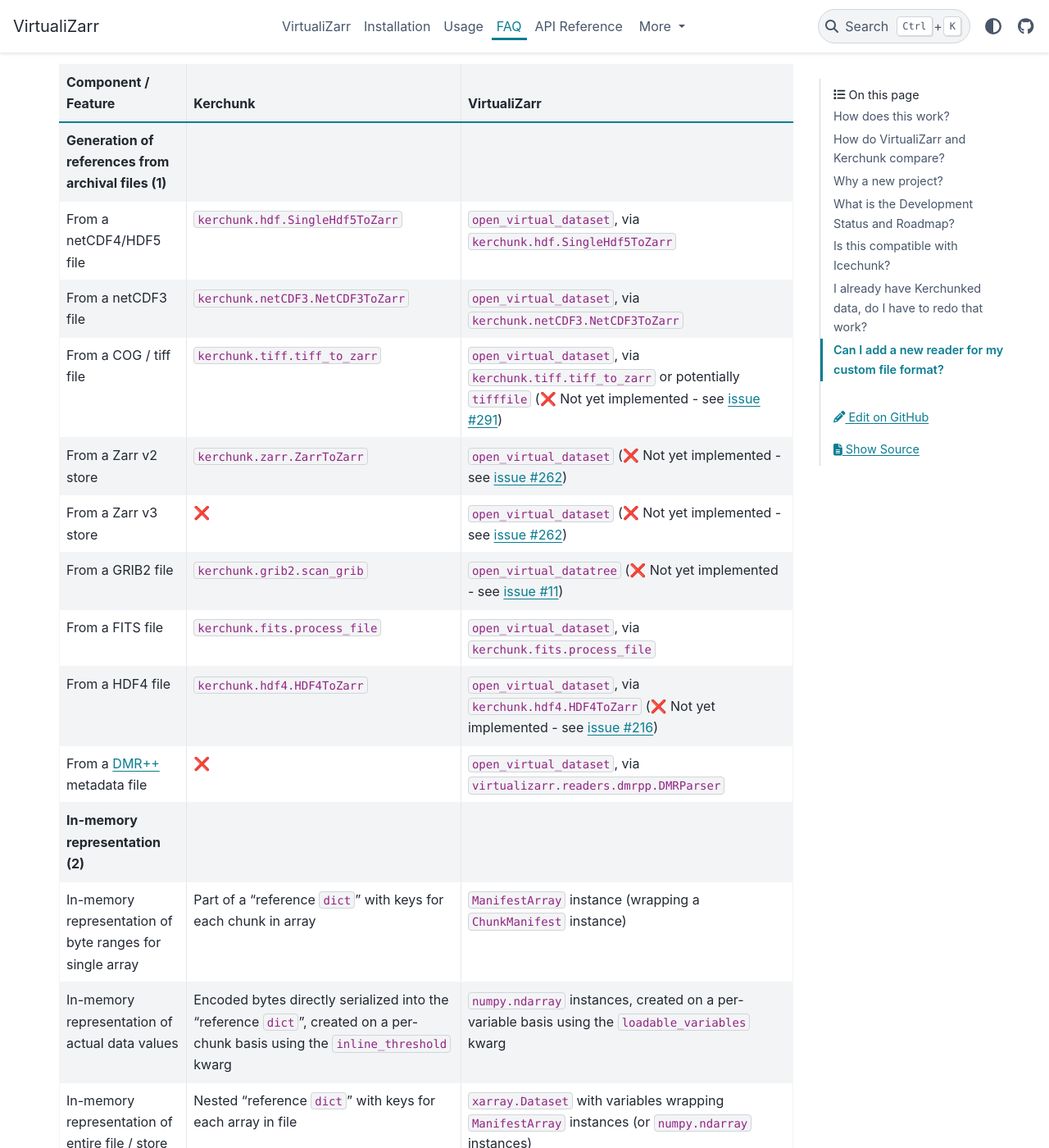
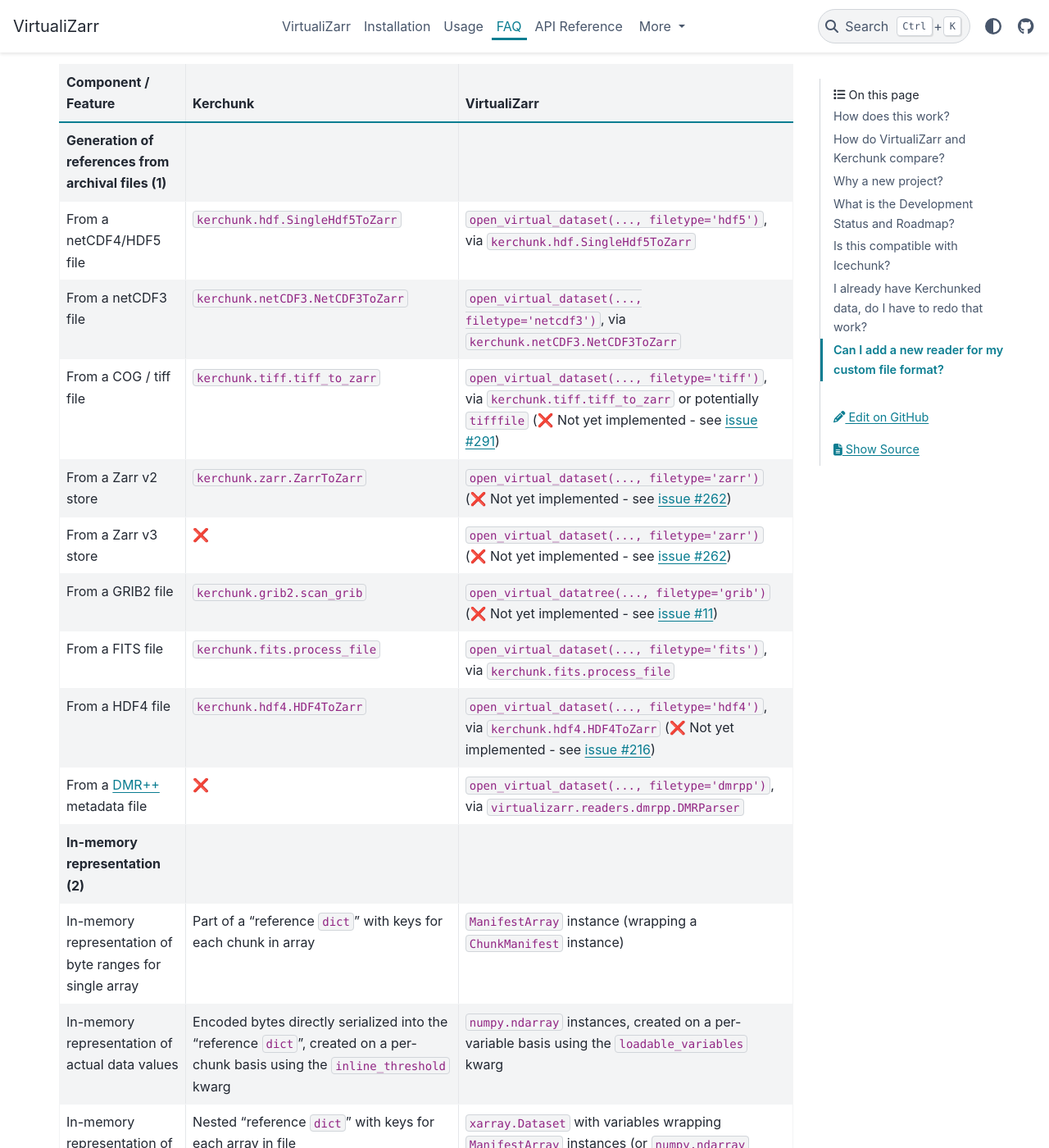
Before and after one commit to zarr-developers/VirtualiZarr, a Sphinx documentation site: the page built from docs/faq.md, in a window 1280 px wide and 1400 px high, scrolled down 1408 px. Shown: the whole window at 82% size. Built offline with Sphinx 7.4.7 and the PyData theme 0.15.4, drawn with Linux system fonts in a browser that asks for light colours.

Commit message:
specify filetype kwarg needed in open_virtual_dataset

```diff
--- a/docs/faq.md
+++ b/docs/faq.md
@@ -23,15 +23,15 @@ Users of kerchunk may find the following comparison table useful, which shows wh
 | Component / Feature                                                      | Kerchunk                                                                                                                            | VirtualiZarr                                                                                                                                     |
 | ------------------------------------------------------------------------ | ----------------------------------------------------------------------------------------------------------------------------------- | ------------------------------------------------------------------------------------------------------------------------------------------------ |
 | **Generation of references from archival files (1)**                     |                                                                                                                                     |                                                                                                                                                  |
-| From a netCDF4/HDF5 file                                                 | `kerchunk.hdf.SingleHdf5ToZarr`                                                                                                     | `open_virtual_dataset`, via `kerchunk.hdf.SingleHdf5ToZarr`                                                            |
-| From a netCDF3 file                                                      | `kerchunk.netCDF3.NetCDF3ToZarr`                                                                                                    | `open_virtual_dataset`, via `kerchunk.netCDF3.NetCDF3ToZarr`                                                                                     |
-| From a COG / tiff file                                                   | `kerchunk.tiff.tiff_to_zarr`                                                                                                        | `open_virtual_dataset`, via `kerchunk.tiff.tiff_to_zarr` or potentially `tifffile` (❌ Not yet implemented - see [issue #291](https://github.com/zarr-developers/VirtualiZarr/issues/291))                                                               |
-| From a Zarr v2 store                                                     | `kerchunk.zarr.ZarrToZarr`                                                                                                          | `open_virtual_dataset` (❌ Not yet implemented - see [issue #262](https://github.com/zarr-developers/VirtualiZarr/issues/262))                                                                                       |
-| From a Zarr v3 store                                                     | ❌                                                                                                          | `open_virtual_dataset` (❌ Not yet implemented - see [issue #262](https://github.com/zarr-developers/VirtualiZarr/issues/262))                                                                                       |
-| From a GRIB2 file                                                        | `kerchunk.grib2.scan_grib`                                                                                                          | `open_virtual_datatree` (❌ Not yet implemented - see [issue #11](https://github.com/zarr-developers/VirtualiZarr/issues/11))                                                                                |
-| From a FITS file                                                         | `kerchunk.fits.process_file`                                                                                                        | `open_virtual_dataset`, via `kerchunk.fits.process_file`                                                                                      |
-| From a HDF4 file                                                         | `kerchunk.hdf4.HDF4ToZarr`                                                                                                        | `open_virtual_dataset`, via `kerchunk.hdf4.HDF4ToZarr` (❌ Not yet implemented - see [issue #216](https://github.com/zarr-developers/VirtualiZarr/issues/216))                                                        |
-| From a [DMR++](https://opendap.github.io/DMRpp-wiki/DMRpp.html) metadata file                                                    | ❌                                                                                                        | `open_virtual_dataset`, via `virtualizarr.readers.dmrpp.DMRParser`                                                                                      |
+| From a netCDF4/HDF5 file                                                 | `kerchunk.hdf.SingleHdf5ToZarr`                                                                                                     | `open_virtual_dataset(..., filetype='hdf5')`, via `kerchunk.hdf.SingleHdf5ToZarr`                                                            |
+| From a netCDF3 file                                                      | `kerchunk.netCDF3.NetCDF3ToZarr`                                                                                                    | `open_virtual_dataset(..., filetype='netcdf3')`, via `kerchunk.netCDF3.NetCDF3ToZarr`                                                                                     |
+| From a COG / tiff file                                                   | `kerchunk.tiff.tiff_to_zarr`                                                                                                        | `open_virtual_dataset(..., filetype='tiff')`, via `kerchunk.tiff.tiff_to_zarr` or potentially `tifffile` (❌ Not yet implemented - see [issue #291](https://github.com/zarr-developers/VirtualiZarr/issues/291))                                                               |
+| From a Zarr v2 store                                                     | `kerchunk.zarr.ZarrToZarr`                                                                                                          | `open_virtual_dataset(..., filetype='zarr')` (❌ Not yet implemented - see [issue #262](https://github.com/zarr-developers/VirtualiZarr/issues/262))                                                                                       |
+| From a Zarr v3 store                                                     | ❌                                                                                                          | `open_virtual_dataset(..., filetype='zarr')` (❌ Not yet implemented - see [issue #262](https://github.com/zarr-developers/VirtualiZarr/issues/262))                                                                                       |
+| From a GRIB2 file                                                        | `kerchunk.grib2.scan_grib`                                                                                                          | `open_virtual_datatree(..., filetype='grib')` (❌ Not yet implemented - see [issue #11](https://github.com/zarr-developers/VirtualiZarr/issues/11))                                                                                |
+| From a FITS file                                                         | `kerchunk.fits.process_file`                                                                                                        | `open_virtual_dataset(..., filetype='fits')`, via `kerchunk.fits.process_file`                                                                                      |
+| From a HDF4 file                                                         | `kerchunk.hdf4.HDF4ToZarr`                                                                                                        | `open_virtual_dataset(..., filetype='hdf4')`, via `kerchunk.hdf4.HDF4ToZarr` (❌ Not yet implemented - see [issue #216](https://github.com/zarr-developers/VirtualiZarr/issues/216))                                                        |
+| From a [DMR++](https://opendap.github.io/DMRpp-wiki/DMRpp.html) metadata file                                                    | ❌                                                                                                        | `open_virtual_dataset(..., filetype='dmrpp')`, via `virtualizarr.readers.dmrpp.DMRParser`                                                                                      |
 | **In-memory representation (2)**                                         |                                                                                                                                     |                                                                                                                                                  |
 | In-memory representation of byte ranges for single array                 | Part of a "reference `dict`" with keys for each chunk in array                                                                      | `ManifestArray` instance (wrapping a `ChunkManifest` instance)                                                                                   |
 | In-memory representation of actual data values                           | Encoded bytes directly serialized into the "reference `dict`", created on a per-chunk basis using the `inline_threshold` kwarg      | `numpy.ndarray` instances, created on a per-variable basis using the `loadable_variables` kwarg                                                  |
```
